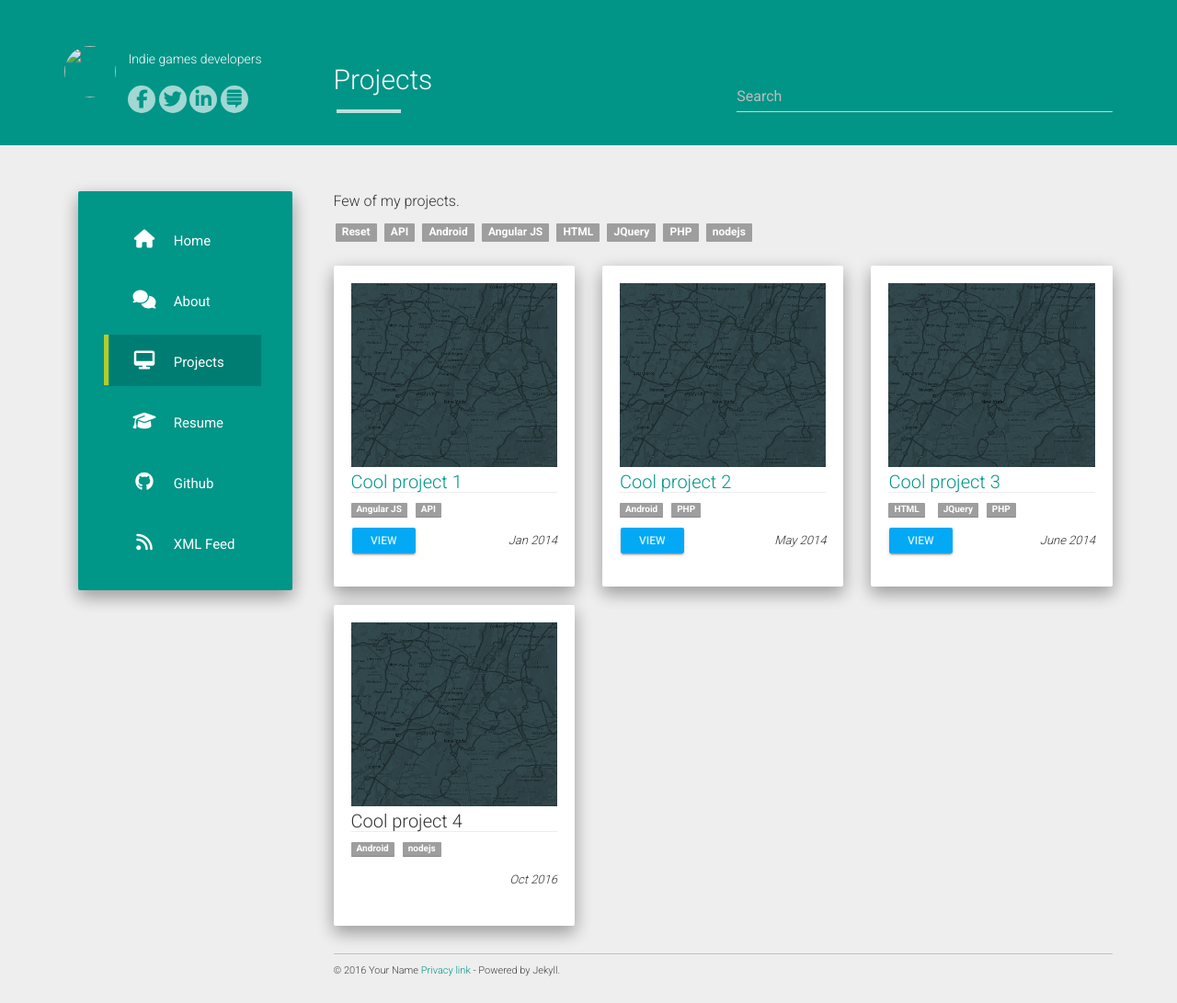
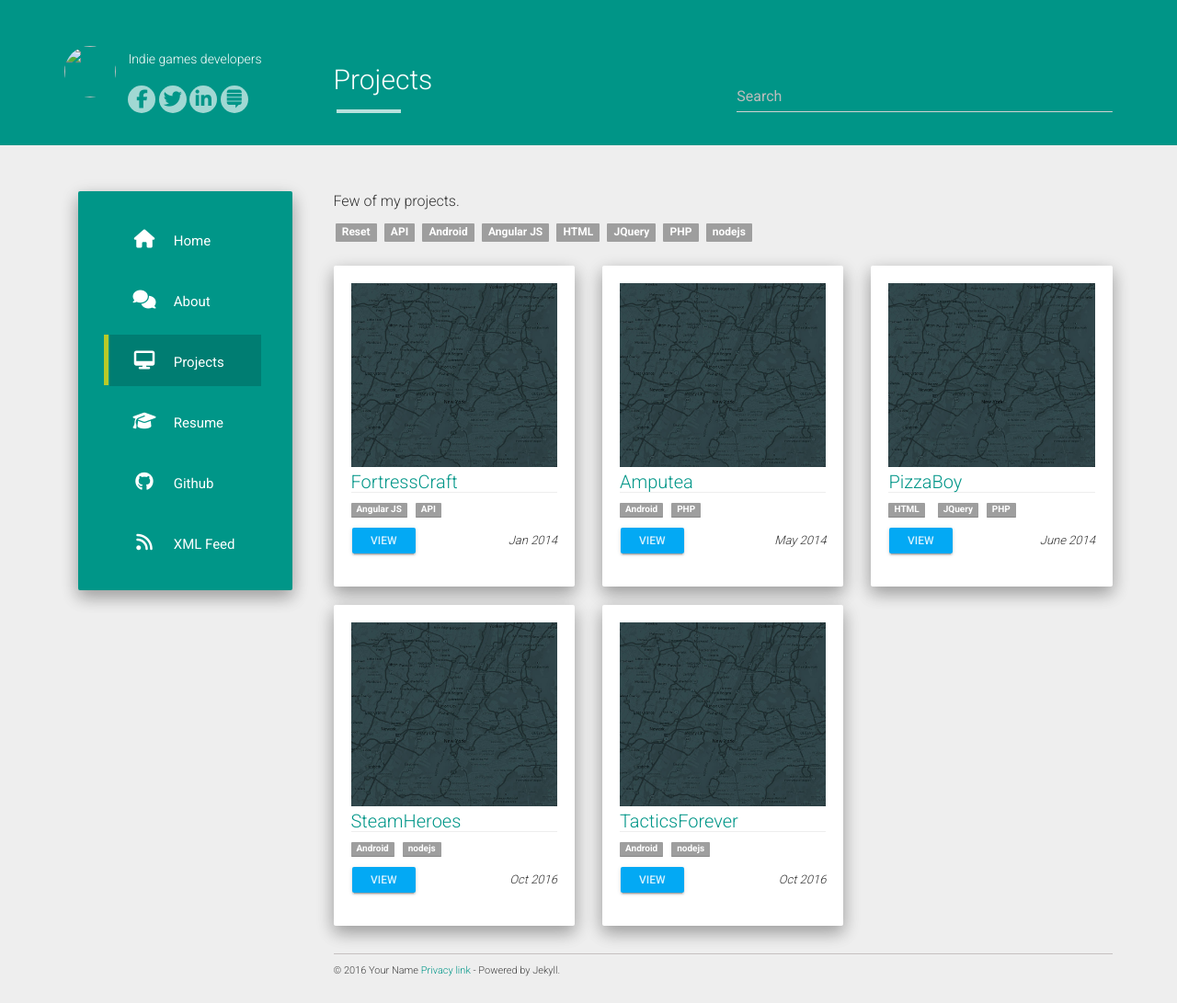
Before and after one commit to ProjectorGames/projectorgames.github.io, a Jekyll site: the page built from projects.md, in a window 1280 px wide. Shown: the whole page at 92% size. Built offline with Jekyll 4.4.1, drawn with Linux system fonts in a browser that asks for light colours; nearby versions of some CDN libraries.

Commit message:
Add links to games as this project thing

```diff
--- a/_data/projects.json
+++ b/_data/projects.json
@@ -1,30 +1,37 @@
 [
 	{
-		"name": "Cool project 1",
+		"name": "FortressCraft",
 		"image": "placeholder.jpg",
-		"url": "#",
+		"url": "/games/fortresscraft",
 		"date": "Jan 2014",
 		"tags": ["Angular JS","API"]
 	},
 	{
-		"name": "Cool project 2",
+		"name": "Amputea",
 		"image": "placeholder.jpg",
-		"url": "#",
+		"url": "/games/amputea",
 		"date": "May 2014",
 		"tags": ["Android","PHP"]
 	},
 	{
-		"name": "Cool project 3",
+		"name": "PizzaBoy",
 		"image": "placeholder.jpg",
-		"url": "#",
+		"url": "/games/pizzaboy",
 		"date": "June 2014",
 		"tags": ["HTML","JQuery","PHP"]
 	},
 	{
-		"name": "Cool project 4",
+		"name": "SteamHeroes",
 		"image": "placeholder.jpg",
+		"url": "/games/steamheroes",
+		"date": "Oct 2016",
+		"tags": ["Android","nodejs"]
+	},
+	{
+		"name": "TacticsForever",
+		"image": "placeholder.jpg",
+		"url": "/games/tacticsforever",
 		"date": "Oct 2016",
 		"tags": ["Android","nodejs"]
 	}
-
 ]
```
